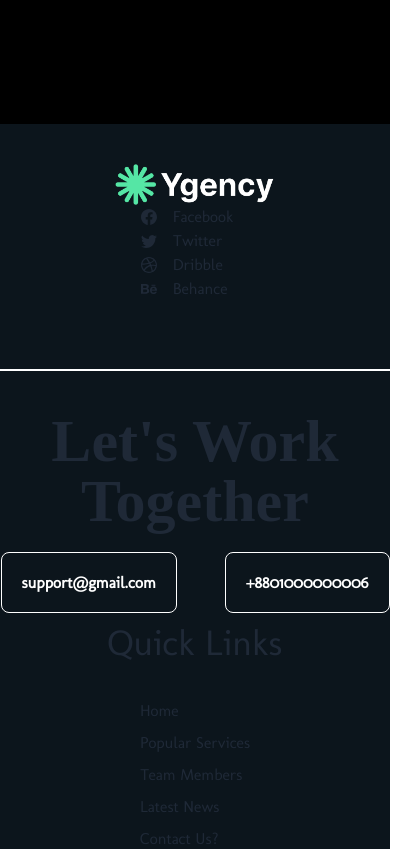
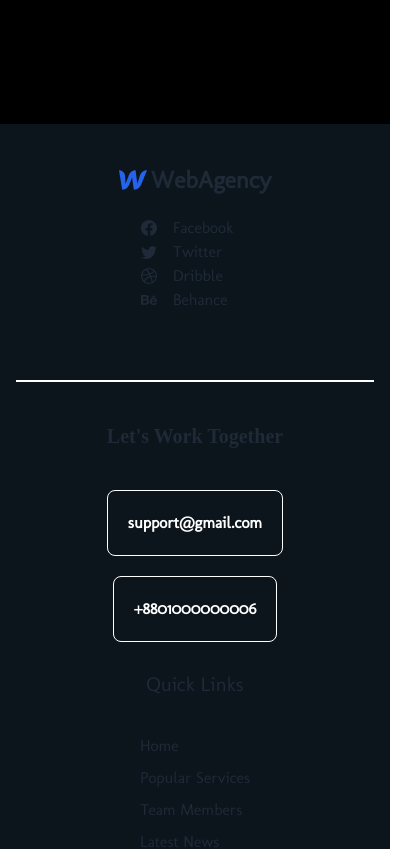
Before and after one commit to Parvez-Rahman100/webgency, a React (Create React App) app: page / in a window 390 px wide. Shown: the part 9960-10809 px from the top of the page, 414 px wide, since content can reach past the window. Built offline with nearby package versions, Linux system fonts and the light colour scheme; a web font is replaced by a local one.

Commit message:
Footer responsived

```diff
--- a/src/Components/Footer/Footer.jsx
+++ b/src/Components/Footer/Footer.jsx
@@ -1,16 +1,17 @@
 import React from "react";
 import { BsBehance, BsDribbble, BsFacebook, BsTwitter } from "react-icons/bs";
-import logo from "../../assests/logo.png";
+import { SiWebflow } from "react-icons/si";
 
 const Footer = () => {
   return (
-    <div className="bg-[#0C151C]">
-      <div className="container mx-auto">
+    <div className="bg-[#0C151C] container mx-auto">
+      <div className="w-11/12 mx-auto">
         <div className="flex justify-between items-center lg:flex-row flex-col py-10 ">
-          <div>
-            <img className=" w-40" src={logo} alt="logo" />
+          <div className="font-bold text-2xl cursor-pointer flex items-center gap-1">
+            <SiWebflow className="w-7 h-7 text-blue-600" />
+            <span>WebAgency</span>
           </div>
-          <div className="flex lg:flex-row flex-col">
+          <div className="flex lg:flex-row flex-col mt-5 lg:mt-0">
             <p className="flex items-center cursor-pointer hover:text-emerald-500">
               <BsFacebook /> <span className=" mx-4">Facebook</span>
             </p>
@@ -28,11 +29,12 @@ const Footer = () => {
         <div className="w-full pb-7  border-b-2 border-white"></div>
         <div className="flex justify-between items-center flex-col lg:flex-row">
           <div>
-            <h2 className=" text-6xl my-10 font-extrabold font-design text-center lg:text-left">
+            <h2 className=" lg:text-6xl text-xl my-10 font-extrabold font-design text-center lg:text-left">
               Let's Work Together
             </h2>
+            <div className="flex lg:flex-row flex-col justify-start items-center">
               <a
-              className="font-bold mx-6 border border-white p-5 rounded-lg hover:bg-emerald-500 text-white"
+                className="font-bold mx-6 border mb-5 lg:mb-0 border-white p-5 rounded-lg hover:bg-emerald-500 text-white"
                 href=" #"
               >
                 support@gmail.com
@@ -44,8 +46,11 @@ const Footer = () => {
                 +8801000000006
               </a>
             </div>
+          </div>
           <div className=" w-3/5">
-            <h5 className="my-7 text-4xl text-center">Quick Links</h5>
+            <h5 className="my-7 lg:text-4xl text-xl text-center">
+              Quick Links
+            </h5>
             <div className="flex justify-around items-center flex-col lg:flex-row">
               <div>
                 <p className="my-2 cursor-pointer hover:text-emerald-500">
```
Lines whose indentation alone changed are shown as unchanged.
